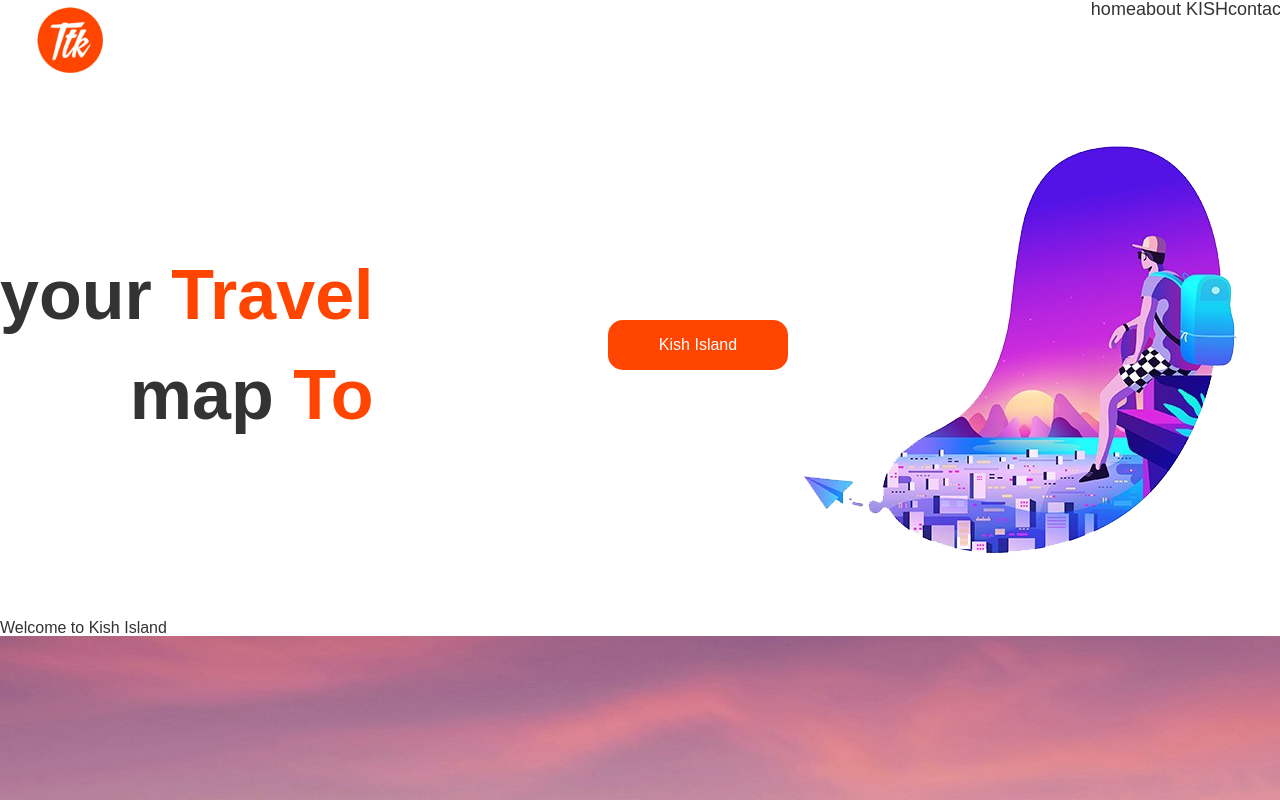
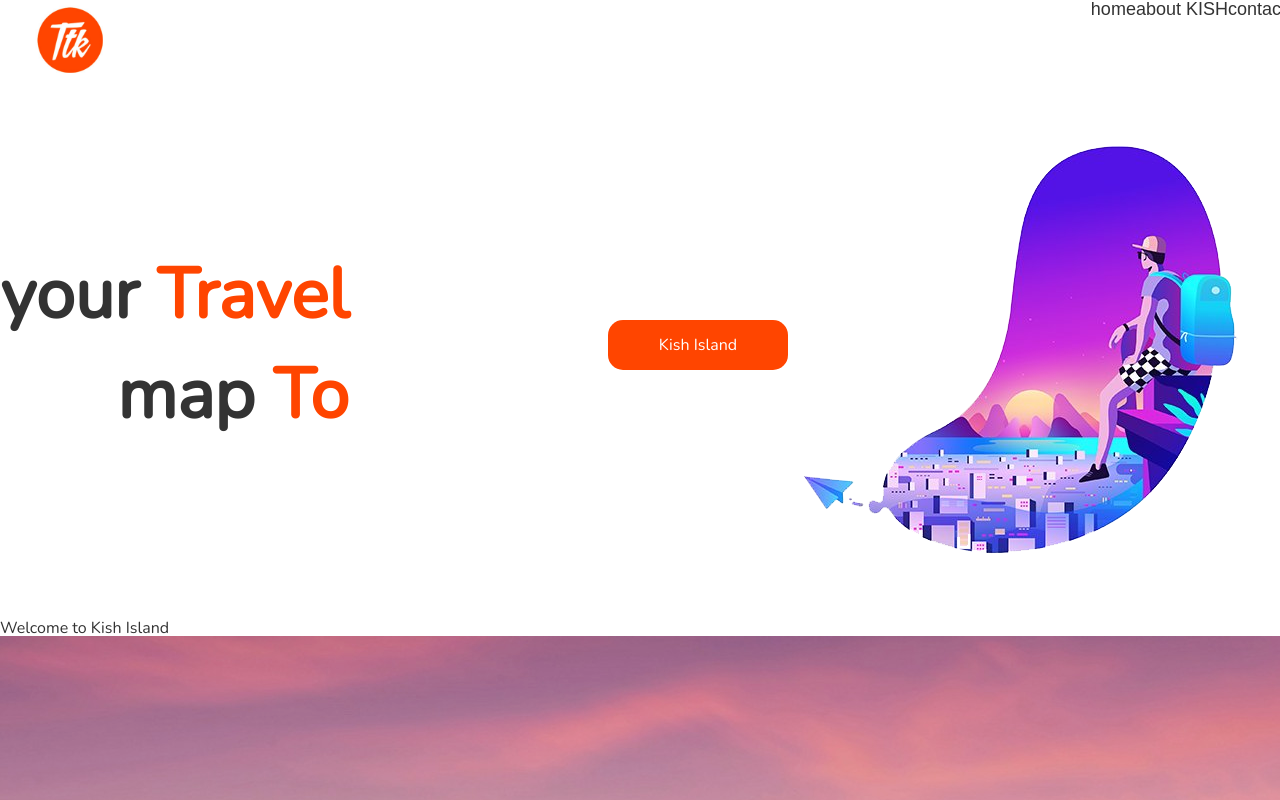
Before and after one commit to Saeed-jlnsi/Travel, a Vue app: page /#/ in a window 1280 px wide. Shown: the top 800 px of the page. Built offline with nearby package versions, Linux system fonts and the light colour scheme.

Commit message:
Add the NUNITO google font

```diff
--- a/src/components/Box/box.scss
+++ b/src/components/Box/box.scss
@@ -26,7 +26,7 @@
 
     span:first-of-type {
       text-align: center;
-      font-family: 'Andada', serif;
+      // font-family: 'Andada', serif;
       font-weight: 700;
       margin-top: 20px;
       font-size: 28px;
--- a/src/views/home.scss
+++ b/src/views/home.scss
@@ -3,7 +3,7 @@ html {
   height: 100%;
 
   body {
-    font-family: 'Railway', sans-serif;
+    font-family: 'Nunito', sans-serif;
     height: 100%;
     color: #333;
 
```
